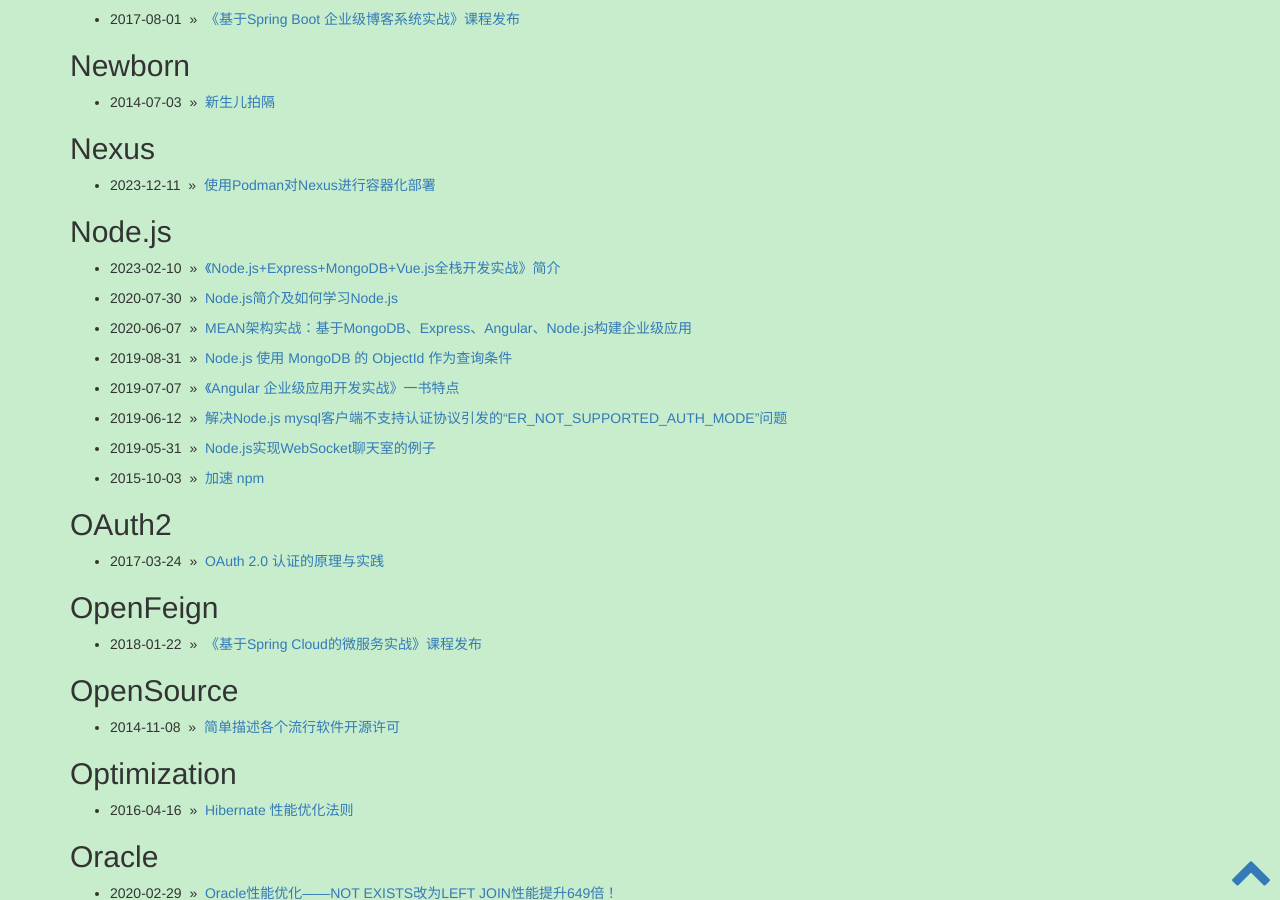
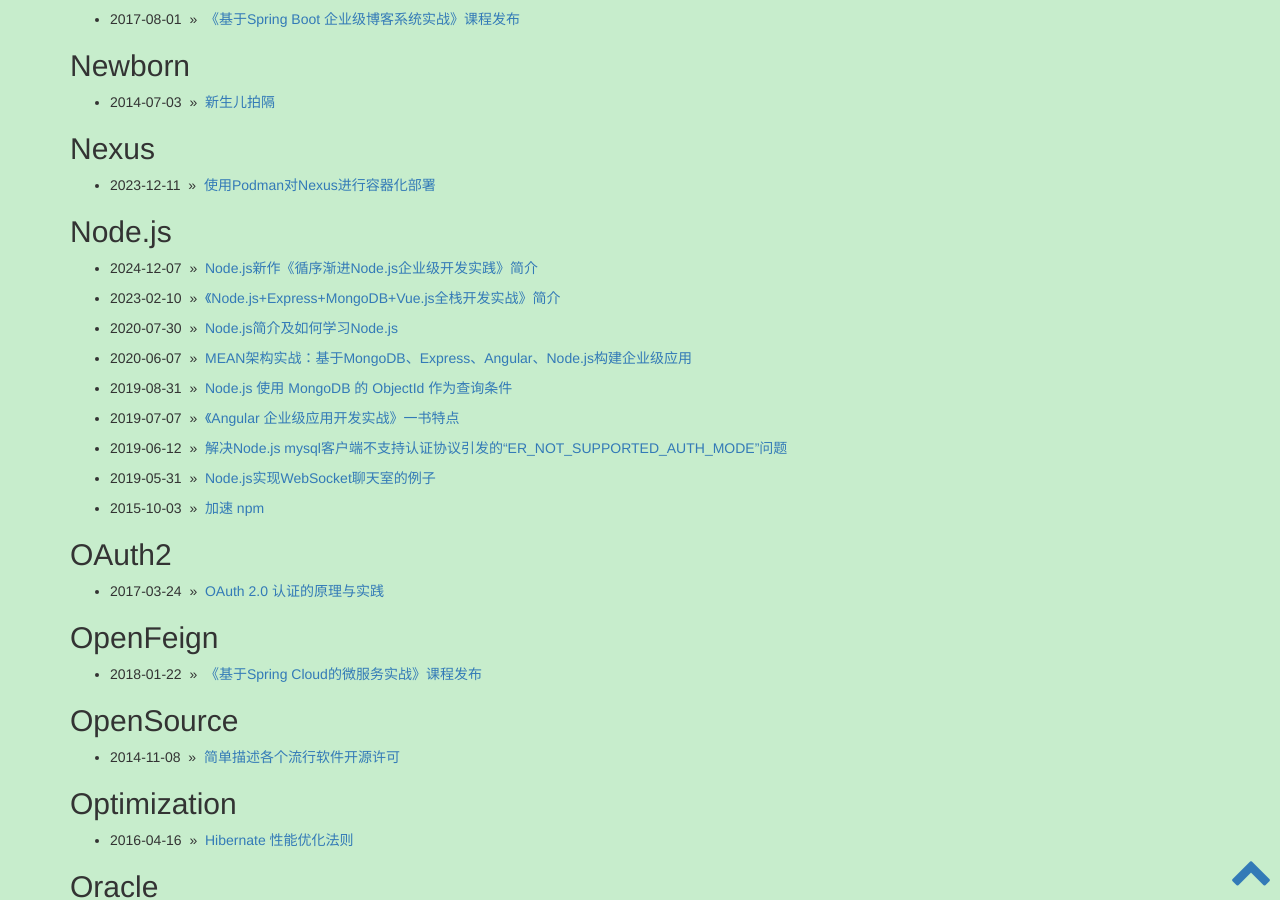
Before and after one commit to waylau/waylau.github.io, a Jekyll site: the page built from categories.html, in a window 1280 px wide and 900 px high, scrolled down 21474 px. Built offline with Jekyll 4.4.1, drawn with Linux system fonts in a browser that asks for light colours; comment, search, counter and statistics services are not loaded; some of the changed lines change nothing that is shown.

Commit message:
add Node.js新作《循序渐进Node.js企业级开发实践》简介

```diff
--- /dev/null
+++ b/_posts/2024-12-07-about-progressive-nodejs-enterprise-level-application-practice-book.md
@@ -0,0 +1,121 @@
+---
+layout: post
+title: Node.js新作《循序渐进Node.js企业级开发实践》简介
+date: 2024-12-07 00:22
+author: admin
+comments: true
+categories: [Node.js]
+tags: [Node.js]
+---
+
+
+《循序渐进Node.js企业级开发实践》由清华大学出版社出版，已于近期上市。该书基于Node.js 22.3.0编写，提供26个实战案例+43个上机练习，可谓是目前市面上最新的Node.js力作。
+
+本文对《循序渐进Node.js企业级开发实践》一书做个大致的介绍。
+
+<!-- more -->
+
+
+## 封面部分
+
+首先是介绍封面部分。
+
+![](../images/post/20241207-nodejs-01.jpg)
+
+
+《循序渐进Node.js企业级开发实践》跟我之前所介绍的《[循序渐进Spark大数据应用开发](https://waylau.com/about-spark-tutorial-book/)》是属于同一系列的作品，封面部分保持了一贯的比较Q的风格设计，充满活力。
+
+
+可以看到，左下角和右上角体现了本书特色。本书目标是“解锁Node.js潜能，成就全栈开发之路！”。同时本书案例丰富，提供26个实战案例+43个上机练习。
+
+为了方便各大院校师生教学使用，本书也提供了源码和教学课件。
+
+右下角是出版社“清华大学出版社”字样。
+
+
+
+## 封底部分
+
+介绍封底部分。
+
+
+![](../images/post/20241207-nodejs-02.jpg)
+
+
+封底部分可以看到主要是对本书的简介。
+
+本书主要是面向对Node.js应用开发感兴趣的学生、开发人员及架构师，也适合培作为高校大数据及相关专业的教学用书。
+
+* Node.js初学者：本书从基础知识开始，逐步深入到核心编程、网络编程和数据存储等高级主题，适合零基础或刚开始接触Node.js的开发者。
+* 进阶开发者：对于已经有一定Node.js开发经验的开发者，书中的核心编程和网络编程部分提供了更深入的技术细节和实战案例，能帮助开发者提升技能水平，解决实际工作中遇到的复杂问题。
+* 全栈工程师：本书不仅涵盖了Node.js后端技术，还涉及了前端框架Vue.js的应用，以及即时聊天应用的综合实践。这使得全栈工程师可以通过一本书全面了解前后端技术的结合，提升整体开发能力。
+* 高校学生与教师：本书理论与实践相结合，并提供了大量上机练习题，很适合作为高校计算机相关专业的教学用书。教师可以根据书中的内容设计课程，学生则可以通过实际操作加深理解，提高动手能力。
+* 培训机构学员：对于参加Node.js培训的学员来说，本书是一本理想的教材。书中的实战案例和上机练习可以帮助学员更好地理解和掌握所学知识，提高培训效果。
+
+全书篇幅317页，定价为89元，也算良心了。极具性价比。
+
+
+
+## 内容简介
+
+《循序渐进Node.js企业级开发实践》结合作者多年一线开发实践，系统地介绍了Node.js技术栈及其在企业级开发中的应用。全书共分5部分，第1部分基础知识（第1～3章），介绍Node.js的基础知识，包括模块化、测试等；第2部分核心编程（第4～9章），介绍Node.js的缓冲区、事件、定时、文件、进程、流等方面的处理；第3部分网络编程（第10～16章），介绍Node.js的TCP、UDP、HTTP、WebSocket、TSL/SSL、常用Web中间件、Vue.js与响应式编程等方面的内容；第4部分数据存储（第17～19章），介绍Node.js关于MySQL、MongoDB、Redis等数据存储的操作；第5部分综合应用（第20章），介绍Node.js实现即时聊天应用的完整过程。除了Node.js技术外，本书还讲述了Express、Socket.IO、Vue.js、MySQL、MongoDB、Redis等热门技术的应用。本节还精心设计了26个实战案例和43个上机练习，所有练习都提供了操作步骤，便于读者实操演练，快速上手。
+
+《循序渐进Node.js企业级开发实践》技术新颖，实例丰富，理论讲解与代码实现相结合，既适合作为Node.js的初学者和进阶读者的自学用书，也适合作为培训机构或高校相关专业的教学用书。
+
+
+全书分为以下5部分：
+
+* 基础知识（第1～3章）：介绍Node.js的基础知识，包括模块化、测试等。
+* 核心编程（第4～9章）：介绍Node.js的缓冲区、事件、定时、文件、进程、流等方面的处理。
+* 网络编程（第10～16章）：介绍Node.js的TCP、UDP、HTTP、WebSocket、TSL/SSL、常用Web中间件、Vue.js与响应式编程等方面的内容。
+* 数据存储（第17～19章）：介绍Node.js关于MySQL、MongoDB、Redis等数据存储的操作。
+* 综合应用（第20章）：介绍Node.js实现即时聊天应用的完整过程。
+
+值得注意的是，本书精心设计了26个实战案例和43个上机练习，每个上机练习均给出了操作步骤和示例代码，便于读者边学边练，快速上手。这些内容旨在帮助读者将理论知识转化为实践技能，快速提升解决实际问题的能力。无论是对于学生、大数据开发人员还是架构师来说，这都是一本不可多得的宝贵资源。
+
+## 写作背景
+
+
+Node.js作为一款高性能、开源的服务器端JavaScript运行环境，自2009年诞生以来，凭借其非阻塞I/O模型、事件驱动、单线程等特性，在实时应用、高并发场景以及前后端分离的架构中得到了广泛应用。同时，随着前端技术的不断进化，如React、Vue等框架的兴起，全栈开发的概念逐渐被更多的开发者接受。Node.js作为全栈开发的重要一环，其重要性不言而喻。
+
+近年来，随着云计算、大数据、人工智能等技术的融合发展，Node.js的应用场景也在不断扩展，从最初的Web开发逐渐延伸到物联网、移动应用、实时通信、游戏开发等多个领域。因此，对于广大开发者来说，掌握Node.js已经成为必备的技能之一。
+
+本书旨在为广大Node.js开发者提供一本全面、系统、深入的学习指南。本书不仅涵盖了Node.js的基础知识，还深入讲解了Node.js的核心原理、高级特性以及实际应用场景。同时，本书还结合了大量的实战案例，帮助读者更好地理解和掌握Node.js的全栈开发技巧。
+
+
+
+## 配套资源
+
+本书提供的素材和源代码可从以下网址下载：
+
+<https://github.com/waylau/nodejs-book-samples>
+
+
+## 勘误和交流
+
+本书如有勘误，会在以下网址发布：
+<https://github.com/waylau/nodejs-book-samples/issues>
+
+
+
+
+## 视频介绍
+
+见B站：<https://www.bilibili.com/video/BV1Uhm1YKEdb/>（TODO）
+
+## 配套书籍、课程
+
+
+
+如果你喜欢本开源书，也欢迎支持下该书的正式出版物，实体店及各大网店有售。
+
+
+* [京东](https://re.jd.com/search?keyword=%E5%BE%AA%E5%BA%8F%E6%B8%90%E8%BF%9BNode.js%E4%BC%81%E4%B8%9A%E7%BA%A7%E5%BC%80%E5%8F%91%E5%AE%9E%E8%B7%B5&enc=utf-8)
+* [当当](https://search.dangdang.com/?key=%D1%AD%D0%F2%BD%A5%BD%F8Node.js%C6%F3%D2%B5%BC%B6%BF%AA%B7%A2%CA%B5%BC%F9&act=input)
+
+
+
+## 参考引用
+
+* 原文同步至：<https://waylau.com/about-progressive-nodejs-enterprise-level-application-practice-book/>
+* 《Node.js 案例大全》：<https://github.com/waylau/nodejs-book-samples>
--- a/books/index.md
+++ b/books/index.md
@@ -90,3 +90,4 @@
 * [跟老卫学仓颉编程语言开发](https://github.com/waylau/cangjie-programming-language-tutorial)
 * [循序渐进Spark大数据应用开发](https://waylau.com/about-spark-tutorial-book/)(清华大学出版社2024年11月出版)
 * [跟老卫学AI大模型开发](https://github.com/waylau/ai-large-model-tutorial/)
+* [循序渐进Node.js企业级开发实践](https://waylau.com/about-progressive-nodejs-enterprise-level-application-practice-book/)(清华大学出版社2024年12月出版)
```
Also changed, not shown: images/post/20241207-nodejs-01.jpg (added), images/post/20241207-nodejs-02.jpg (added).
